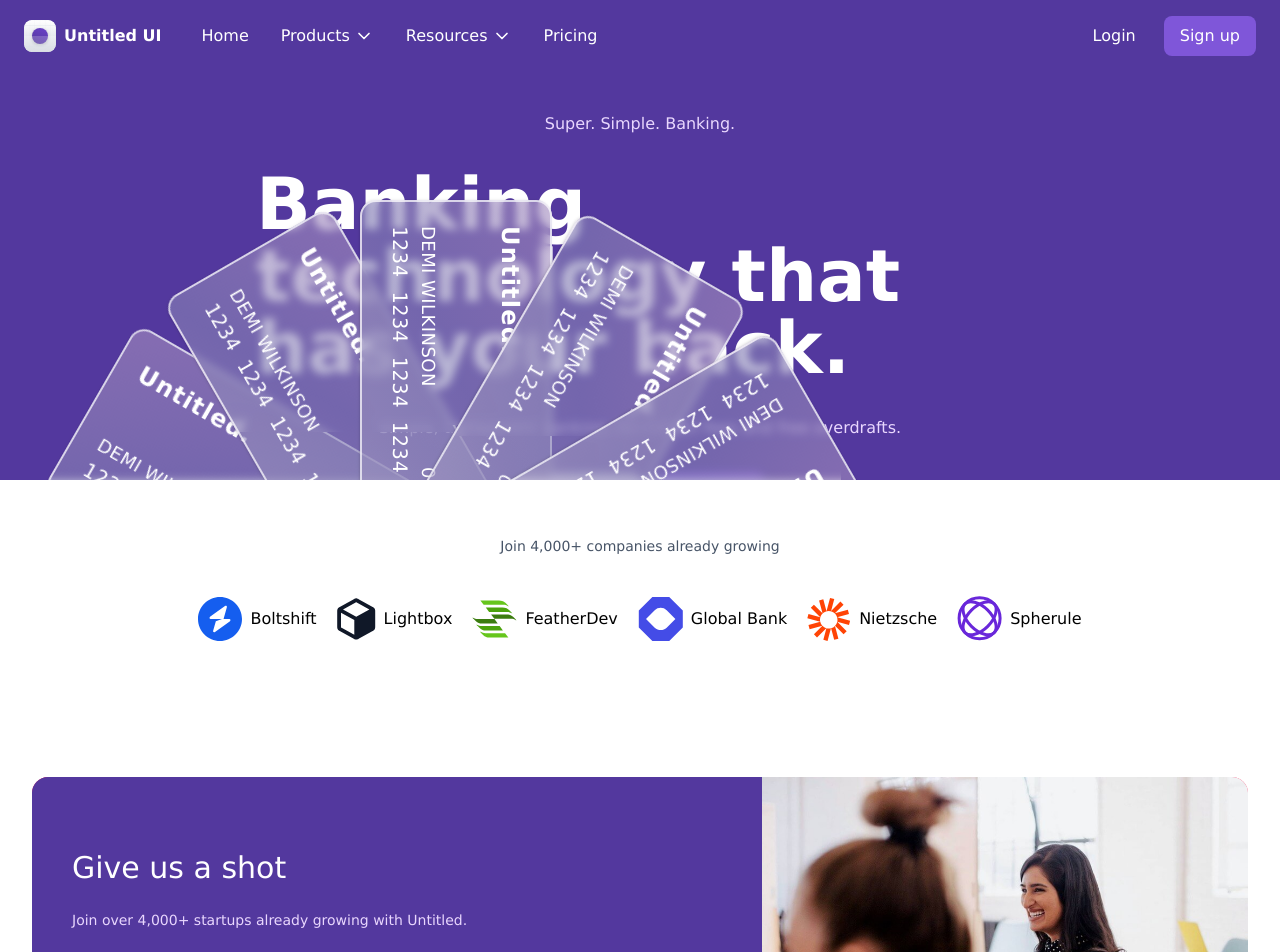
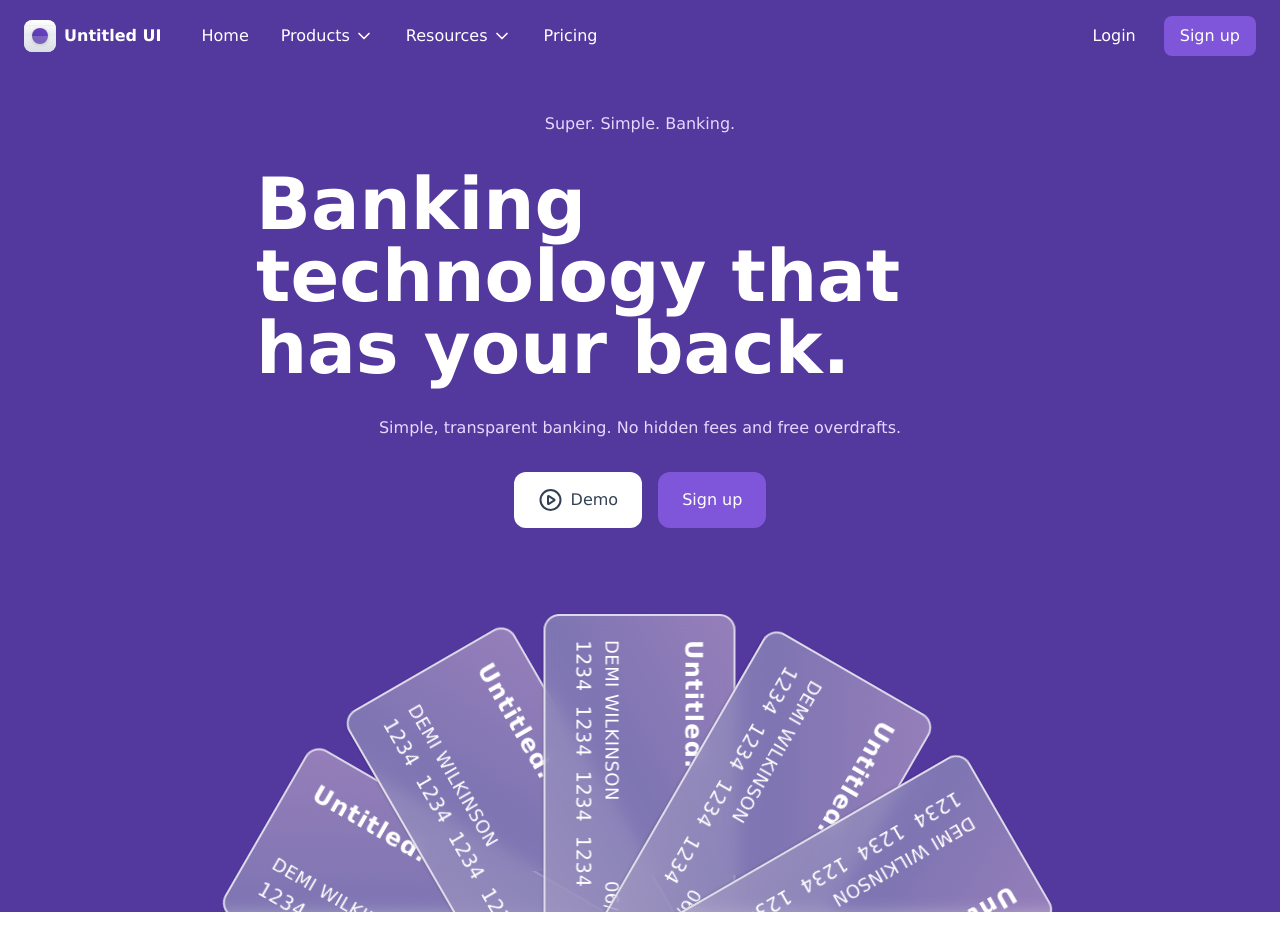
Before and after one commit to kazi331/untitled_ui, a React (Vite) app: page / in a window 1280 px wide. Shown: the top 952 px of the page. Built offline with nearby package versions, Linux system fonts and the light colour scheme.

Commit message:
card positioned

```diff
--- a/src/components/home/HeroCreditCards.tsx
+++ b/src/components/home/HeroCreditCards.tsx
@@ -2,18 +2,17 @@ import { cards, type Card } from "@/lib/dummy";
 
 export default function HeroCreditCards() {
   return (
-    <div className="h-[]">
-      <div className="flex justify-center relative -my-10">
+    <div>
+      <div className="flex justify-center relative -my-32 h-[38rem]">
         <div>
           {cards.map((card: Card, i: number) => {
             return (
               <div
-                className="absolute top-0 left-0 "
+                className="absolute bottom-0 left-0 translate-1/2 "
                 key={card.id}
                 style={{
                   transform: `rotate(${(i + 1) * 30}deg)`,
-                  // transformOrigin: "bottom right",
-                  transformOrigin: "420px 100px",
+                  transformOrigin: "430px 100px",
                 }}
               >
                 <CreditCard card={cards[3]} />
@@ -30,7 +29,7 @@ export default function HeroCreditCards() {
 export const CreditCard = ({ card }: { card: Card }) => {
   return (
     <div
-      className={`w-max h-48 rounded-2xl bg-gradient-to-br from-[#A68FC0]/60 via-[#8883B7]/60 to-[#A297C1]/60 backdrop-blur-xs border-2 border-white/70 shadow `}
+      className={`w-max h-48 rounded-2xl bg-gradient-to-br from-[#A68FC0]/80 via-[#8883B7]/80 to-[#A297C1]/80 backdrop-blur border-2 border-white/70 shadow `}
     >
       <div className="p-6 w-2/3 flex flex-col justify-between h-full">
         <p className="text-white font-semibold text-2xl tracking-wider">
```
